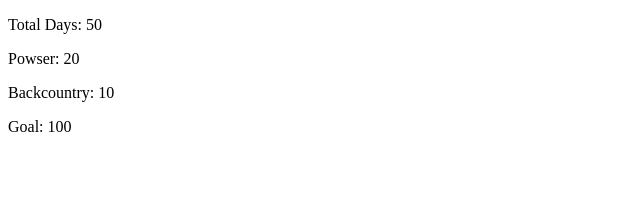
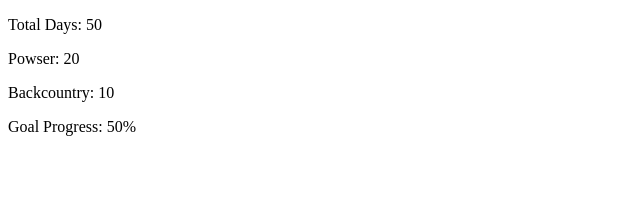
Before and after one commit to sushilbshinde/react-is-fun, a React (Create React App) app: page / in a window 1280 px wide. Shown: the top 208 px of the page, without its empty margins (0-640 px from the left). Built offline with nearby package versions, Linux system fonts and the light colour scheme.

Commit message:
Add custom methods

```diff
--- a/src/index.js
+++ b/src/index.js
@@ -9,6 +9,12 @@
 }
 
 class SkiDayCounter extends Component {
+    getPercent = decimal => {
+        return decimal * 100 + '%'
+    }
+    calcGoalProgress = (total, goal) => {
+        return this.getPercent(total/goal)
+    }
     render() {
         const {total, powder, backcountry, goal} = this.props
         return (
@@ -23,7 +29,7 @@
                     <p>Backcountry: {backcountry}</p>
                 </div>
                 <div>
-                    <p>Goal: {goal}</p>
+                    <p>Goal Progress: {this.calcGoalProgress(total, goal)}</p>
                 </div>
             </section>
         )
```
